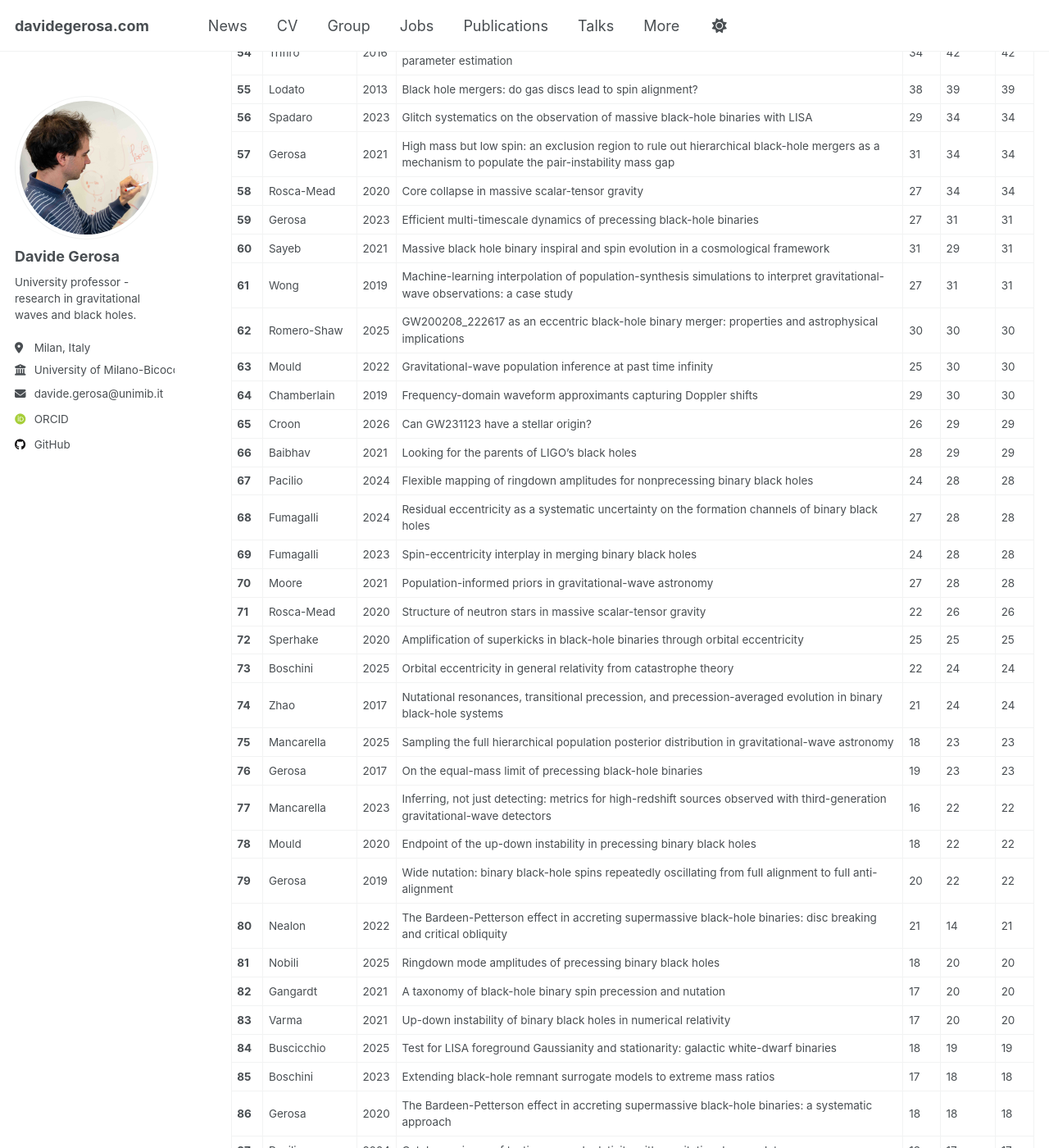
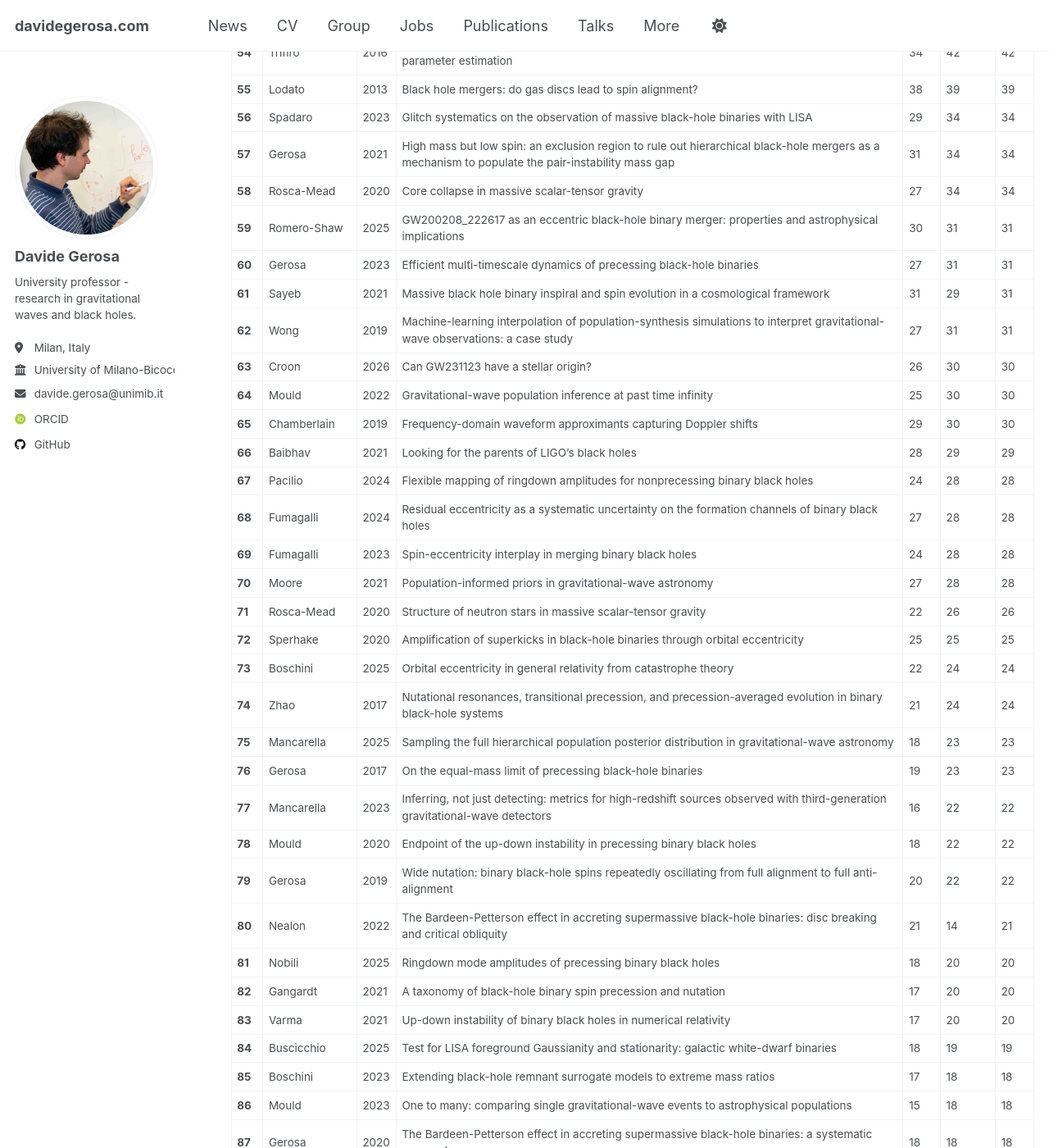
Before and after one commit to dgerosa/website, a Jekyll site: the page built from _pages/citations.md, in a window 1280 px wide and 1400 px high, scrolled down 2659 px. Shown: the whole window at 82% size. Built offline with Jekyll 4.4.1, drawn with Linux system fonts in a browser that asks for light colours; some web fonts are replaced; some of the changed text lies outside the part shown.

Commit message:
Website update from workflow

```diff
--- a/_pages/_citations.md
+++ b/_pages/_citations.md
@@ -67,13 +67,13 @@
 | **56** | Spadaro | 2023 | Glitch systematics on the observation of massive black-hole binaries with LISA | 29 | 34 | 34 |
 | **57** | Gerosa | 2021 | High mass but low spin: an exclusion region to rule out hierarchical black-hole mergers as a mechanism to populate the pair-instability mass gap | 31 | 34 | 34 |
 | **58** | Rosca-Mead | 2020 | Core collapse in massive scalar-tensor gravity | 27 | 34 | 34 |
-| **59** | Gerosa | 2023 | Efficient multi-timescale dynamics of precessing black-hole binaries | 27 | 31 | 31 |
-| **60** | Sayeb | 2021 | Massive black hole binary inspiral and spin evolution in a cosmological framework | 31 | 29 | 31 |
-| **61** | Wong | 2019 | Machine-learning interpolation of population-synthesis simulations to interpret gravitational-wave observations: a case study | 27 | 31 | 31 |
-| **62** | Romero-Shaw | 2025 | GW200208_222617 as an eccentric black-hole binary merger: properties and astrophysical implications | 30 | 30 | 30 |
-| **63** | Mould | 2022 | Gravitational-wave population inference at past time infinity | 25 | 30 | 30 |
-| **64** | Chamberlain | 2019 | Frequency-domain waveform approximants capturing Doppler shifts | 29 | 30 | 30 |
-| **65** | Croon | 2026 | Can GW231123 have a stellar origin? | 26 | 29 | 29 |
+| **59** | Romero-Shaw | 2025 | GW200208_222617 as an eccentric black-hole binary merger: properties and astrophysical implications | 30 | 31 | 31 |
+| **60** | Gerosa | 2023 | Efficient multi-timescale dynamics of precessing black-hole binaries | 27 | 31 | 31 |
+| **61** | Sayeb | 2021 | Massive black hole binary inspiral and spin evolution in a cosmological framework | 31 | 29 | 31 |
+| **62** | Wong | 2019 | Machine-learning interpolation of population-synthesis simulations to interpret gravitational-wave observations: a case study | 27 | 31 | 31 |
+| **63** | Croon | 2026 | Can GW231123 have a stellar origin? | 26 | 30 | 30 |
+| **64** | Mould | 2022 | Gravitational-wave population inference at past time infinity | 25 | 30 | 30 |
+| **65** | Chamberlain | 2019 | Frequency-domain waveform approximants capturing Doppler shifts | 29 | 30 | 30 |
 | **66** | Baibhav | 2021 | Looking for the parents of LIGO's black holes | 28 | 29 | 29 |
 | **67** | Pacilio | 2024 | Flexible mapping of ringdown amplitudes for nonprecessing binary black holes | 24 | 28 | 28 |
 | **68** | Fumagalli | 2024 | Residual eccentricity as a systematic uncertainty on the formation channels of binary black holes | 27 | 28 | 28 |
@@ -94,9 +94,9 @@
 | **83** | Varma | 2021 | Up-down instability of binary black holes in numerical relativity | 17 | 20 | 20 |
 | **84** | Buscicchio | 2025 | Test for LISA foreground Gaussianity and stationarity: galactic white-dwarf binaries | 18 | 19 | 19 |
 | **85** | Boschini | 2023 | Extending black-hole remnant surrogate models to extreme mass ratios | 17 | 18 | 18 |
-| **86** | Gerosa | 2020 | The Bardeen-Petterson effect in accreting supermassive black-hole binaries: a systematic approach | 18 | 18 | 18 |
-| **87** | Pacilio | 2024 | Catalog variance of testing general relativity with gravitational-wave data | 13 | 17 | 17 |
-| **88** | Mould | 2023 | One to many: comparing single gravitational-wave events to astrophysical populations | 15 | 17 | 17 |
+| **86** | Mould | 2023 | One to many: comparing single gravitational-wave events to astrophysical populations | 15 | 18 | 18 |
+| **87** | Gerosa | 2020 | The Bardeen-Petterson effect in accreting supermassive black-hole binaries: a systematic approach | 18 | 18 | 18 |
+| **88** | Pacilio | 2024 | Catalog variance of testing general relativity with gravitational-wave data | 13 | 17 | 17 |
 | **89** | Gerosa | 2017 | filltex: Automatic queries to ADS and INSPIRE databases to fill LaTex bibliography | 13 | 16 | 16 |
 | **90** | Tenorio | 2025 | Scalable data-analysis framework for long-duration gravitational waves from compact binaries using short Fourier transforms | 12 | 14 | 14 |
 | **91** | Stegmann | 2025 | Distinguishing the origin of eccentric black-hole mergers with gravitational-wave spin measurements | 10 | 13 | 13 |
```
Also changed, not shown: other parts of _pages/_citations.md (+6 -6 lines), _pages/_group.md (+1 -1 lines), _pages/_publications.md (+1 -1 lines), _pages/_talks.md (+1 -1 lines).
